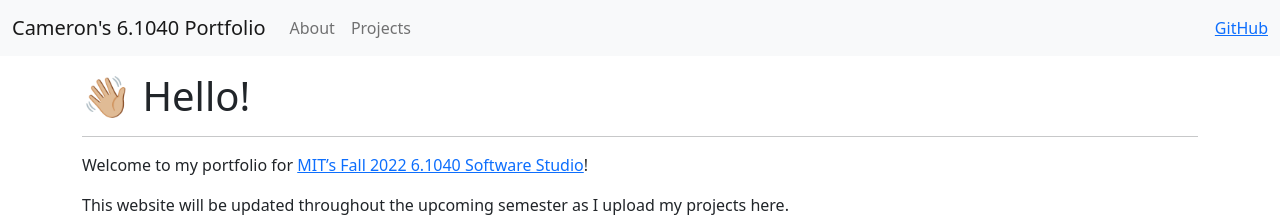
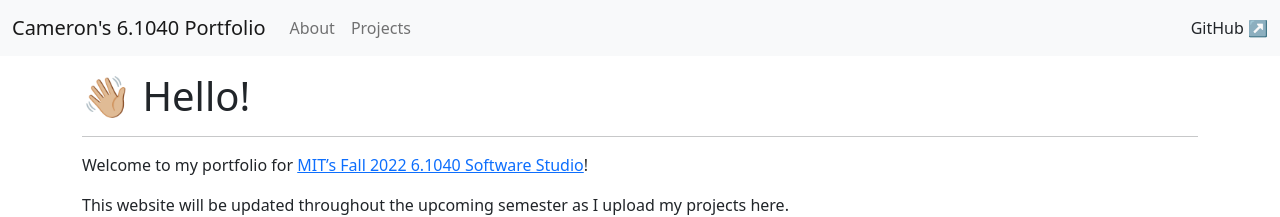
Before and after one commit to camtheman256/61040, a Jekyll site: the page built from index.md, in a window 1280 px wide. Shown: the top 217 px of the page. Built offline with Jekyll 4.4.1, drawn with Linux system fonts in a browser that asks for light colours.

Commit message:
fix github link

```diff
--- a/_config.yml
+++ b/_config.yml
@@ -2,3 +2,5 @@
 
 markdown: kramdown
 highlighter: rouge
+
+github: https://github.com/camtheman256/61040/tree/main
--- a/_includes/header.html
+++ b/_includes/header.html
@@ -14,7 +14,7 @@
         {% endif %}
         {% endfor %}
       </ul>
-      <a href="{{ site.github }}">GitHub</a>
+      <a href="{{ site.github }}/{{ page.path }}" class="nav-link" target="_blank">GitHub ↗️</a>
     </div>
   </div>
 </nav>
```
